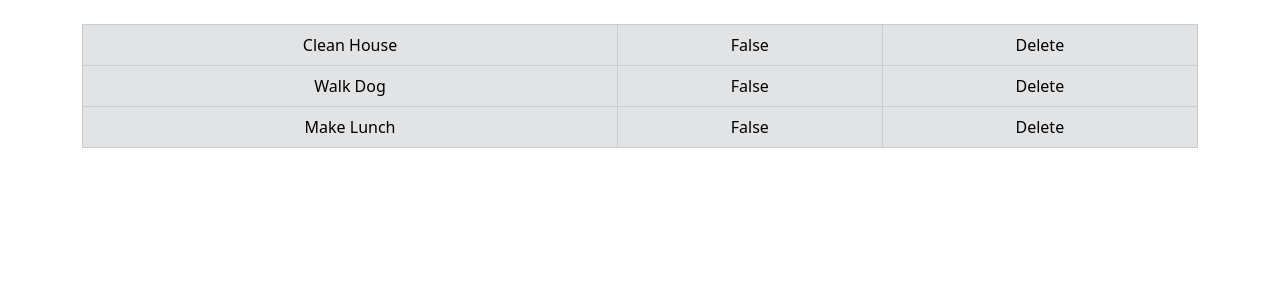
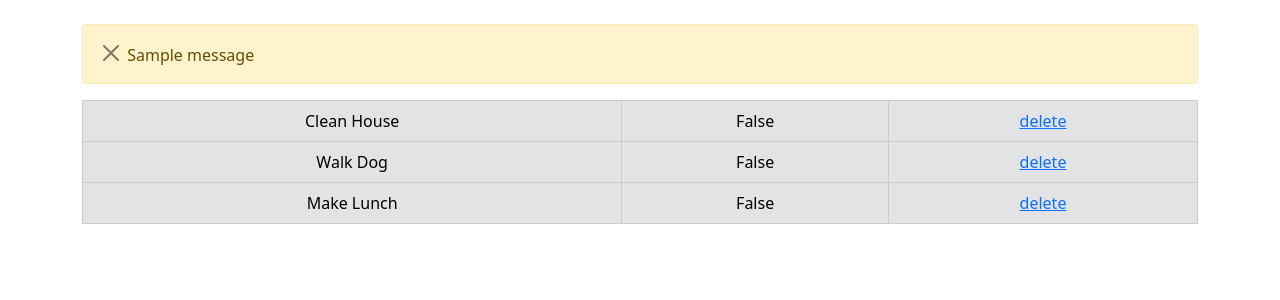
Before and after one commit to AndyBeattie/Python-Django-Todo_App, a Django app: template todo_list/templates/home.html in a window 1280 px wide. Shown: the part 78-378 px from the top of the page. Run offline with Django 4.2, Linux system fonts and the light colour scheme; the template is opened without the code that fills it: values that come from a table or form of the project are taken from there, others are empty; data comes from the database, SQL or seed files in the repository; both versions use the stored data as it was after the commit; one stand-in notice (Sample message) is shown.

Commit message:
Add & Delete Items Working

```diff
--- a/todo_list/templates/base.html
+++ b/todo_list/templates/base.html
@@ -30,8 +30,9 @@
               </li>
               </li>
             </ul>
-            <form class="d-flex">
-              <input class="form-control me-2" type="search" placeholder="To-Do Item" aria-label="Search">
+            <form class="d-flex" method = "POST">
+              {% csrf_token %}
+              <input class="form-control me-2" type="search" placeholder="To-Do Item" aria-label="Search" name="item">
               <button class="btn btn-outline-secondary" type="submit">Add Item</button>
             </form>
           </div>
--- a/todo_list/templates/home.html
+++ b/todo_list/templates/home.html
@@ -3,6 +3,16 @@
 {% block title %}TODO-APP{% endblock %}
 
 {% block content %}
+
+{% if messages %}
+    {% for message in messages %}
+        <div class="alert alert-warning alert-dismissable fade show" role="alert">
+            <button type="button" class="btn-close" data-bs-dismiss="alert" aria-label="Close"></button>
+        {{message}}
+        </div>
+    {% endfor %}
+
+{% endif %}
 
 {%  if all_items %}
 
@@ -12,14 +22,13 @@
                 <tr class = "table-success">
                     <td class="striker" style="text-align :center;">{{items.item}} </td>
                     <td style="text-align :center;">{{items.completed}}</td>
-                    <td style="text-align :center;">Delete</td>
-
+                    <td style="text-align :center;"><a href="{% url 'delete' items.id %}">delete</a></td>
                 </tr>
             {% else %}
             <tr class = "table-secondary">
                 <td style="text-align :center;">{{items.item}} </td>
                 <td style="text-align :center;">{{items.completed}}</td>
-                <td style="text-align :center;">Delete</td>
+                <td style="text-align :center;"><a href="{% url 'delete' items.id %}">delete</a></td>
 
             </tr>
             {% endif %}
--- a/todo_list/urls.py
+++ b/todo_list/urls.py
@@ -18,6 +18,7 @@ from django.urls import path
 from . import views
 
 urlpatterns = [
-    path('', views.home, name='home'),
+    path('home.html', views.home, name='home'),
     path('about.html', views.about, name='about'),
+    path('delete/<list_id>', views.delete, name='delete'),
 ]
```
Also changed, not shown: todo_list/forms.py (added, +7 -0 lines), todo_list/views.py (+23 -4 lines), db.sqlite3.
